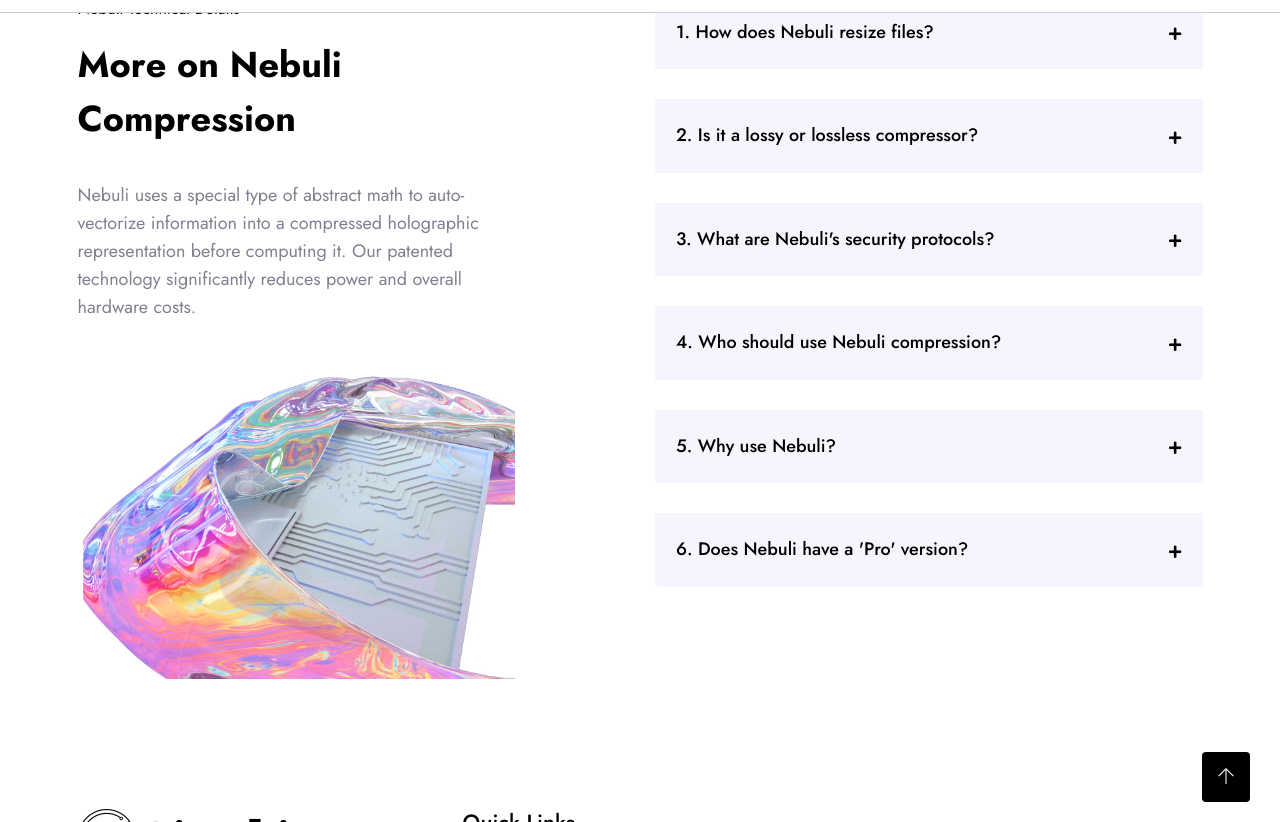
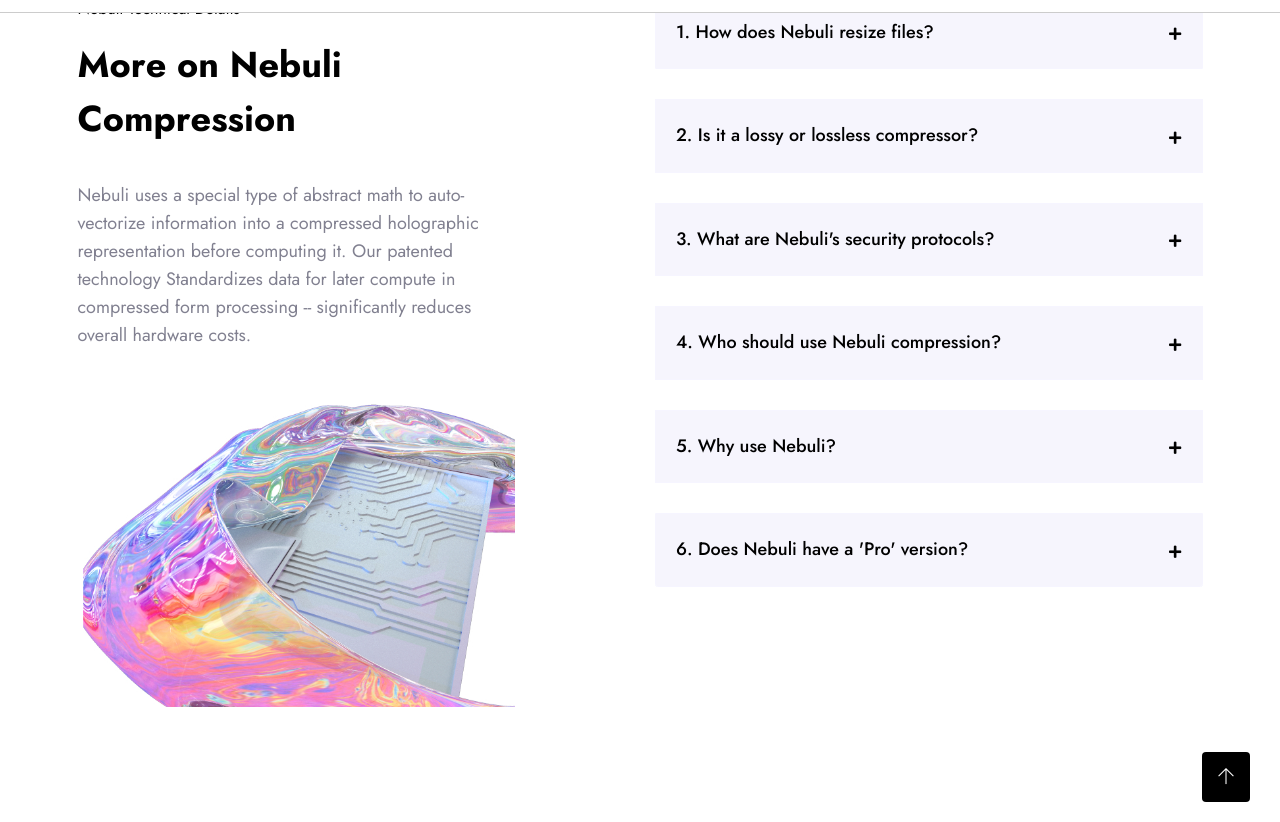
Before and after one commit to simuliinc/simuliinc.github.io, a Jekyll site: the page built from Nebuli-FAQs.md, in a window 1280 px wide and 900 px high, scrolled down 588 px, cut to the strip 78-900 px from the top of the window. Built offline with Jekyll 4.4.1, drawn with Linux system fonts in a browser that asks for light colours.

Commit message:
Add files via upload

```diff
--- a/_config.yml
+++ b/_config.yml
@@ -569,7 +569,7 @@
 #   title: NDPU Technical Details
 
 faq2:
-  description: Nebuli uses a special type of abstract math to auto-vectorize information into a compressed holographic representation before computing it. Our patented technology significantly reduces power and overall hardware costs.
+  description: Nebuli uses a special type of abstract math to auto-vectorize information into a compressed holographic representation before computing it. Our patented technology Standardizes data for later compute in compressed form processing -- significantly reduces overall hardware costs.
   image: assets/img/about/about3.jpg
   subtitle: More on Nebuli Compression
   title: Nebuli Technical Details
```
